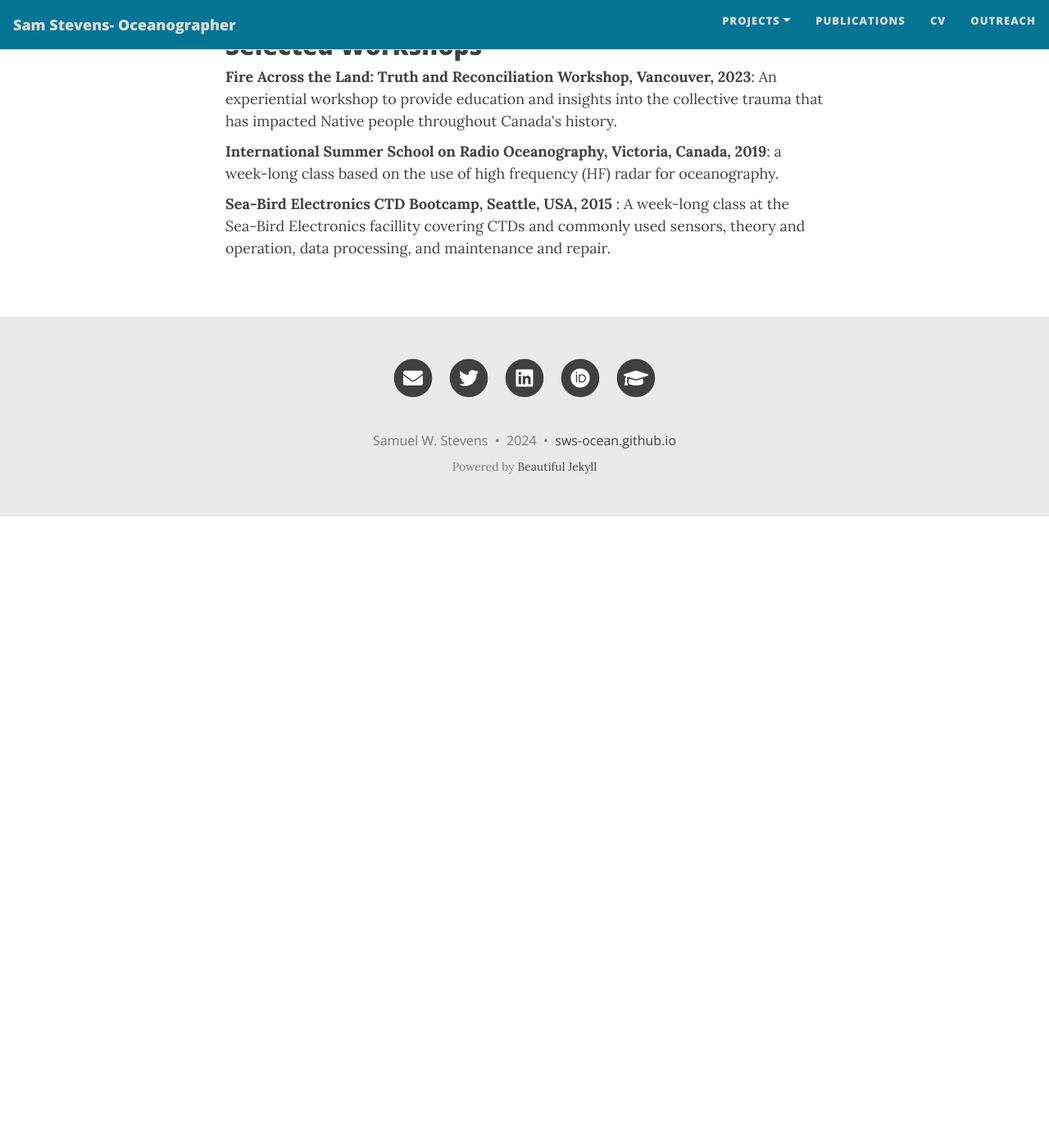
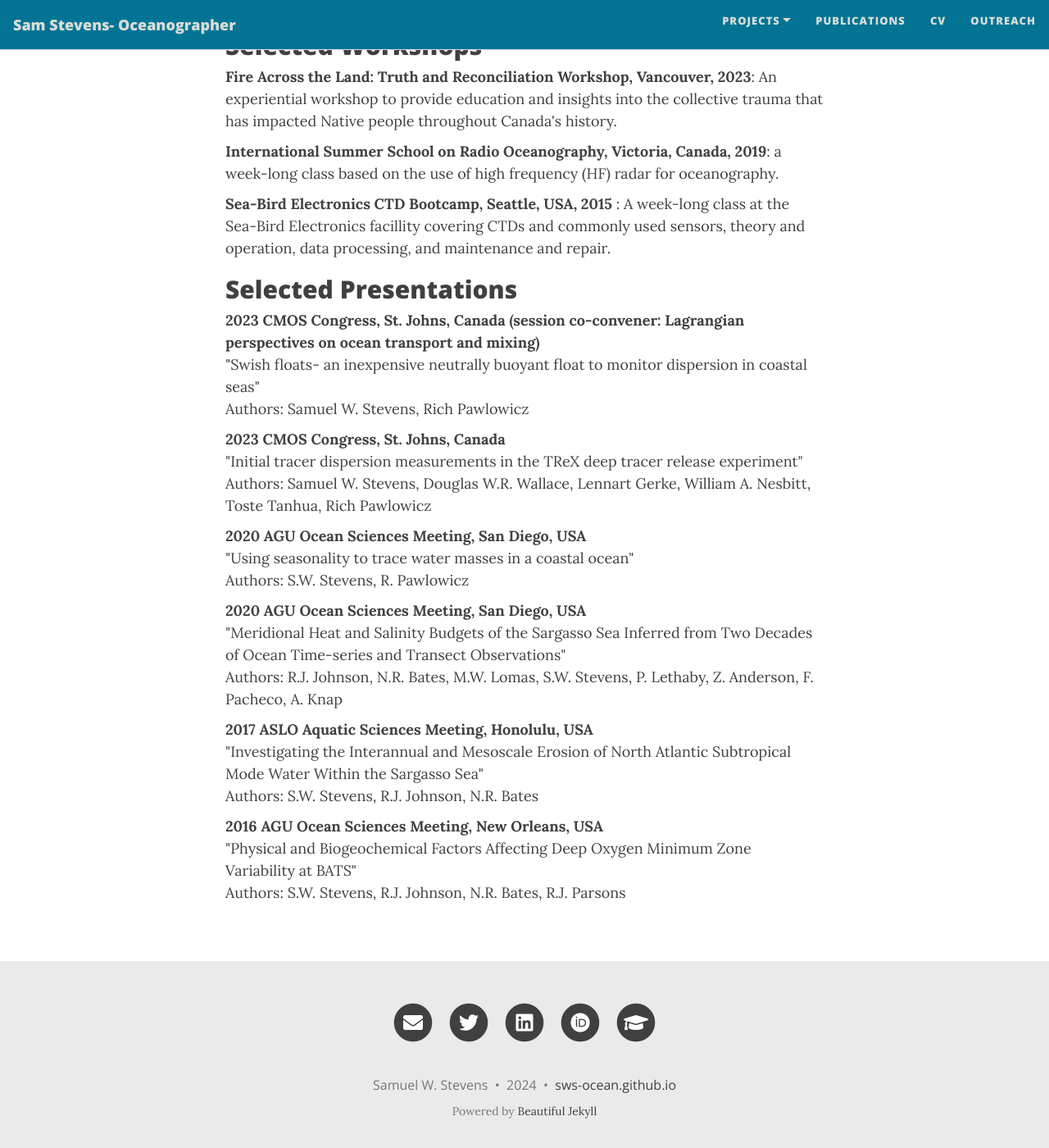
Before and after one commit to sws-ocean/sws-ocean.github.io, a Jekyll site: the page built from docs/cv.md, in a window 1280 px wide and 1400 px high, scrolled down 2154 px. Shown: the whole window at 82% size. Built offline with Jekyll 4.4.1, drawn with Linux system fonts in a browser that asks for light colours; nearby versions of some CDN libraries; before the commit the page ends 2784 px from its top, so only the background shows below that.

Commit message:
format updates

```diff
--- a/docs/cv.md
+++ b/docs/cv.md
@@ -117,8 +117,6 @@
 
   </ul>
 </section>
-
-
 <section>
   <h2>Selected Workshops</h2>
   <ul>
@@ -133,3 +131,56 @@
     </li>
   </ul>
 </section>
+
+<section>
+  <h2>Selected Presentations</h2>
+  <ul>
+ <li>
+      <strong>2023 CMOS Congress, St. Johns, Canada (session co-convener: Lagrangian perspectives on ocean transport and mixing)</strong>
+      <br>
+      "Swish floats- an inexpensive neutrally buoyant float to monitor dispersion in coastal seas"
+      <br>
+      Authors: Samuel W. Stevens, Rich Pawlowicz
+</li>
+
+<li>
+      <strong>2023 CMOS Congress, St. Johns, Canada</strong>
+      <br>
+      "Initial tracer dispersion measurements in the TReX deep tracer release experiment"
+      <br>
+      Authors: Samuel W. Stevens, Douglas W.R. Wallace, Lennart Gerke, William A. Nesbitt, Toste Tanhua, Rich Pawlowicz
+</li>
+
+<li>
+      <strong>2020 AGU Ocean Sciences Meeting, San Diego, USA</strong>
+      <br>
+      "Using seasonality to trace water masses in a coastal ocean"
+      <br>
+      Authors: S.W. Stevens, R. Pawlowicz
+</li>
+
+<li>
+      <strong>2020 AGU Ocean Sciences Meeting, San Diego, USA</strong>
+      <br>
+      "Meridional Heat and Salinity Budgets of the Sargasso Sea Inferred from Two Decades of Ocean Time-series and Transect Observations"
+      <br>
+      Authors: R.J. Johnson, N.R. Bates, M.W. Lomas, S.W. Stevens, P. Lethaby, Z. Anderson, F. Pacheco, A. Knap
+</li>
+
+<li>
+      <strong>2017 ASLO Aquatic Sciences Meeting, Honolulu, USA</strong>
+      <br>
+      "Investigating the Interannual and Mesoscale Erosion of North Atlantic Subtropical Mode Water Within the Sargasso Sea"
+      <br>
+      Authors: S.W. Stevens, R.J. Johnson, N.R. Bates
+</li>
+
+<li>
+      <strong>2016 AGU Ocean Sciences Meeting, New Orleans, USA</strong>
+      <br>
+      "Physical and Biogeochemical Factors Affecting Deep Oxygen Minimum Zone Variability at BATS"
+      <br>
+      Authors: S.W. Stevens, R.J. Johnson, N.R. Bates, R.J. Parsons
+</li>
+  </ul>
+</section>
```
Also changed, not shown: docs/pubs.md (+0 -60 lines).
